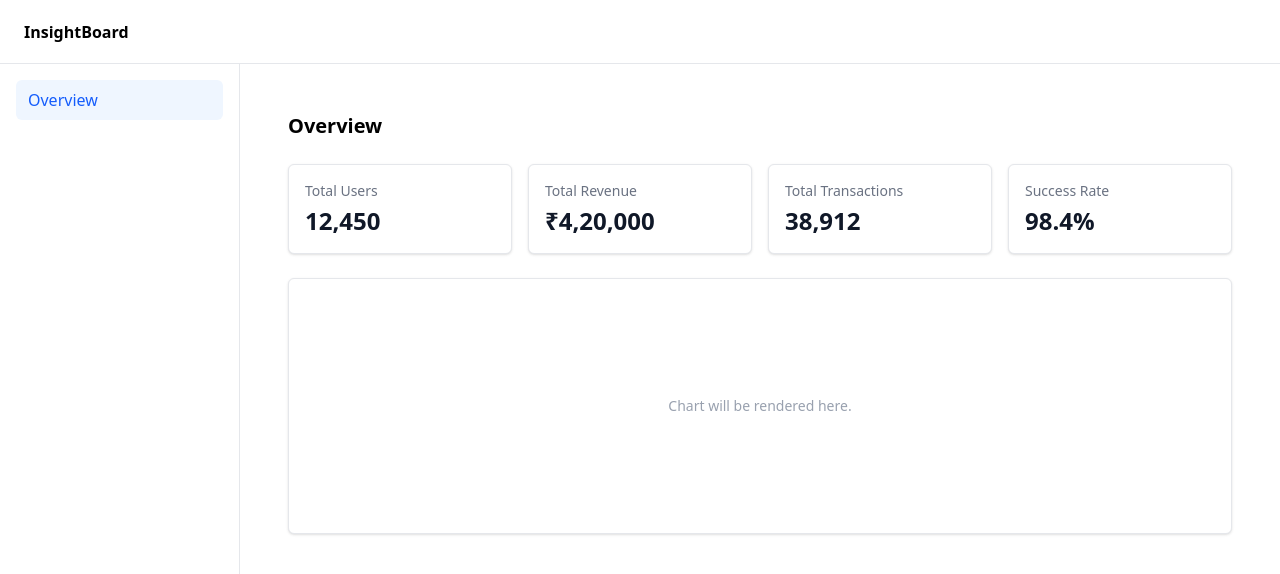
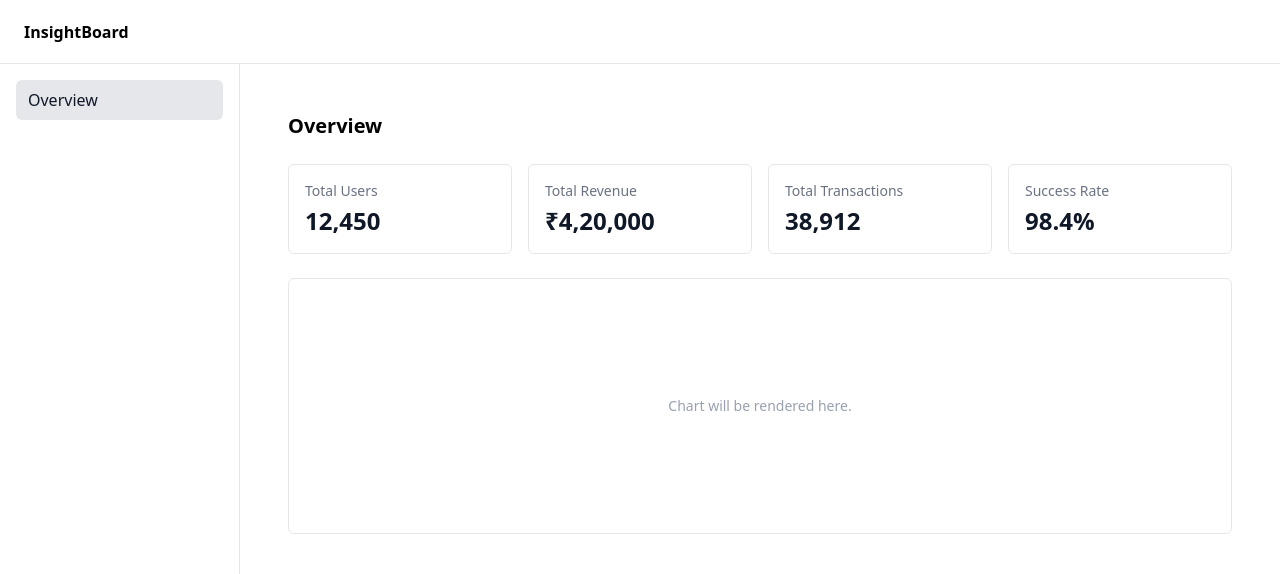
Before and after one commit to ankitjaishwal/Insight-board, a React (Vite) app: page /overview in a window 1280 px wide. Shown: the top 574 px of the page. Built offline with nearby package versions, Linux system fonts and the light colour scheme.

Commit message:
Added metric card

```diff
--- a/src/components/Layout.tsx
+++ b/src/components/Layout.tsx
@@ -17,7 +17,7 @@ const SideNav = () => {
           className={({ isActive }) =>
             `px-3 py-2 rounded-md text-md ${
               isActive
-                ? "bg-blue-50 text-blue-600 font-medium"
+                ? "bg-gray-200 text-gray-900 font-medium"
                 : "text-gray-700 hover:bg-gray-50"
             }`
           }
--- a/src/components/MetricC/MetricCard.tsx
+++ b/src/components/MetricC/MetricCard.tsx
@@ -6,10 +6,10 @@ type MetricCardProps = {
 
 const MetricCard = ({ label, value, helperText }: MetricCardProps) => {
   return (
-    <div className="bg-white border border-gray-200 rounded-md p-4 shadow-sm">
+    <div className="bg-white border border-gray-200 rounded-md p-4">
       <p className="text-sm text-gray-500">{label}</p>
       <p className="mt-1 text-2xl font-semibold text-gray-900">{value}</p>
-      {helperText && <p className="mt-1 text-sm text-gray-500">{helperText}</p>}
+      {helperText && <p className="mt-1 text-xs text-gray-500">{helperText}</p>}
     </div>
   );
 };
--- a/src/components/Overview.tsx
+++ b/src/components/Overview.tsx
@@ -14,7 +14,7 @@ const Overview = () => {
       </div>
 
       {/* TODO - Add chart */}
-      <div className="bg-white border mt-6 shadow-sm border-gray-200 rounded-md p-4 h-64 flex items-center justify-center text-sm text-gray-400">
+      <div className="bg-white border mt-6 border-gray-200 rounded-md p-4 h-64 flex items-center justify-center text-sm text-gray-400">
         Chart will be rendered here.
       </div>
     </div>
```
